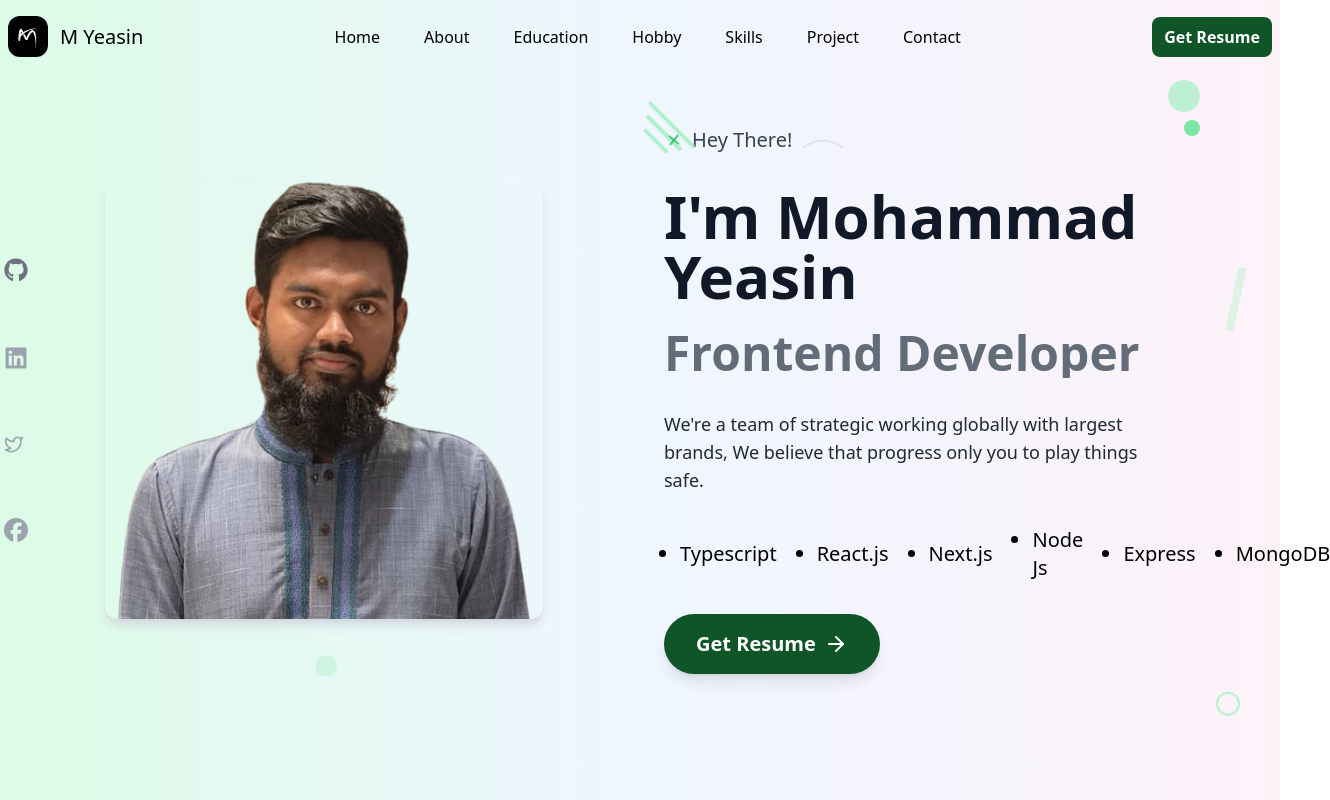
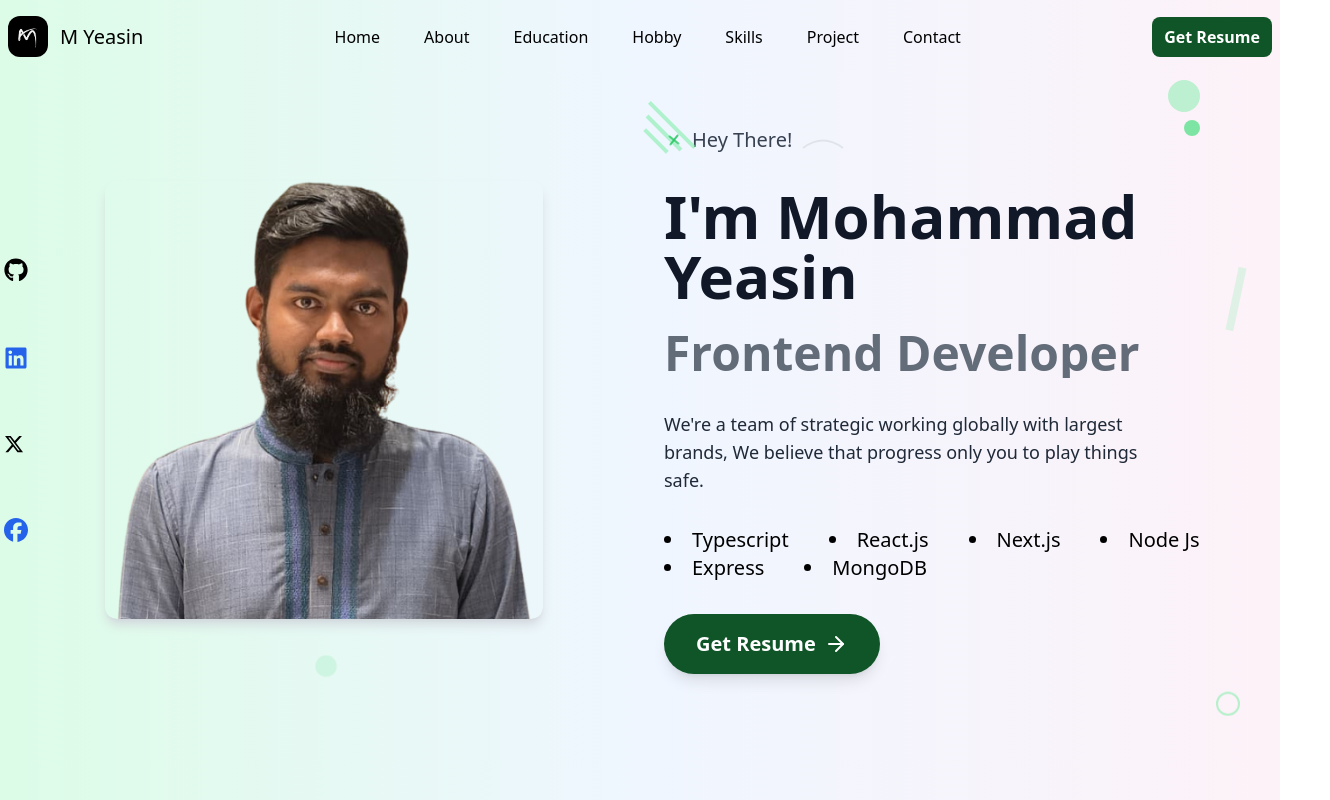
Before and after one commit to mdYeasinIslam/My_Portfolio, a Next.js app: page / in a window 1280 px wide. Shown: the top 800 px of the page, 1330 px wide, since content can reach past the window. Built offline with nearby package versions, Linux system fonts and the light colour scheme.

Commit message:
update social icons color and twiter icon

```diff
--- a/src/app/globals.css
+++ b/src/app/globals.css
@@ -11,3 +11,7 @@ html {
   --primary-color-900: #101828;
 }
 /* bg-[#0d145c] */
+.skills-list > li::marker {
+  margin-right: 0;
+  text-indent: 0;
+}
--- a/src/components/Home/Banner/HeroBanner.tsx
+++ b/src/components/Home/Banner/HeroBanner.tsx
@@ -7,7 +7,7 @@ import {
 } from "lucide-react";
 import Image from "next/image";
 import { useState, useEffect } from "react";
-import { FaFacebook, FaGithub, FaLinkedin } from "react-icons/fa6";
+import { FaFacebook, FaGithub, FaLinkedin, FaXTwitter } from "react-icons/fa6";
 
 export default function HeroBanner() {
   const [currentRole, setCurrentRole] = useState(0);
@@ -34,7 +34,7 @@ export default function HeroBanner() {
         </div> */}
           <a
             href="https://github.com/mdYeasinIslam"
-            className="text-gray-500 hover:text-gray-900 duration-500 transition-colors"
+            className="text-black duration-500 transition-colors"
           >
             <FaGithub className="w-6 h-6" />
           </a>
@@ -43,7 +43,7 @@ export default function HeroBanner() {
         </div> */}
           <a
             href="https://www.linkedin.com/in/mohammad-yeasin-islam/"
-            className="text-gray-400 hover:text-gray-600 transition-colors"
+            className="text-blue-600 transition-colors"
           >
             <FaLinkedin className="w-6 h-6" />
           </a>
@@ -52,16 +52,16 @@ export default function HeroBanner() {
         </div> */}
           <a
             href="https://x.com/hyeasinislam"
-            className="text-gray-400 hover:text-gray-600 transition-colors"
+            className="text-black transition-colors"
           >
-            <Twitter className="w-5 h-5" />
+            <FaXTwitter className="w-5 h-5" />
           </a>
           {/* <div className="text-gray-400 text-sm transform -rotate-90 origin-center">
           Facebook
         </div> */}
           <a
             href="https://www.facebook.com/profile.php?id=100011183114419"
-            className="text-gray-400 hover:text-gray-600 transition-colors"
+            className="text-blue-600 transition-colors"
           >
             <FaFacebook className="w-6 h-6" />
           </a>
@@ -172,8 +172,8 @@ export default function HeroBanner() {
                 We're a team of strategic working globally with largest brands,
                 We believe that progress only you to play things safe.
               </p>
-              <ul className="list-disc text-black grid grid-cols-3 xl:flex justify-center items-center md:justify-start xl:gap-10 font-medium relative xl:left-4 lg:text-xl max-md:pl-5">
-                <li>Typescript</li>
+              <ul className="skills-list list-disc list-inside text-black grid grid-cols-3 xl:flex flex-wrap justify-center items-center md:justify-start xl:gap-x-10 font-medium  lg:text-xl [&>li::marker]:[margin-right:0] [&>li::marker]:[text-indent:0]">
+                <li className="">Typescript</li>
                 <li>React.js</li>
                 <li>Next.js</li>
                 <li>Node Js</li>
```
